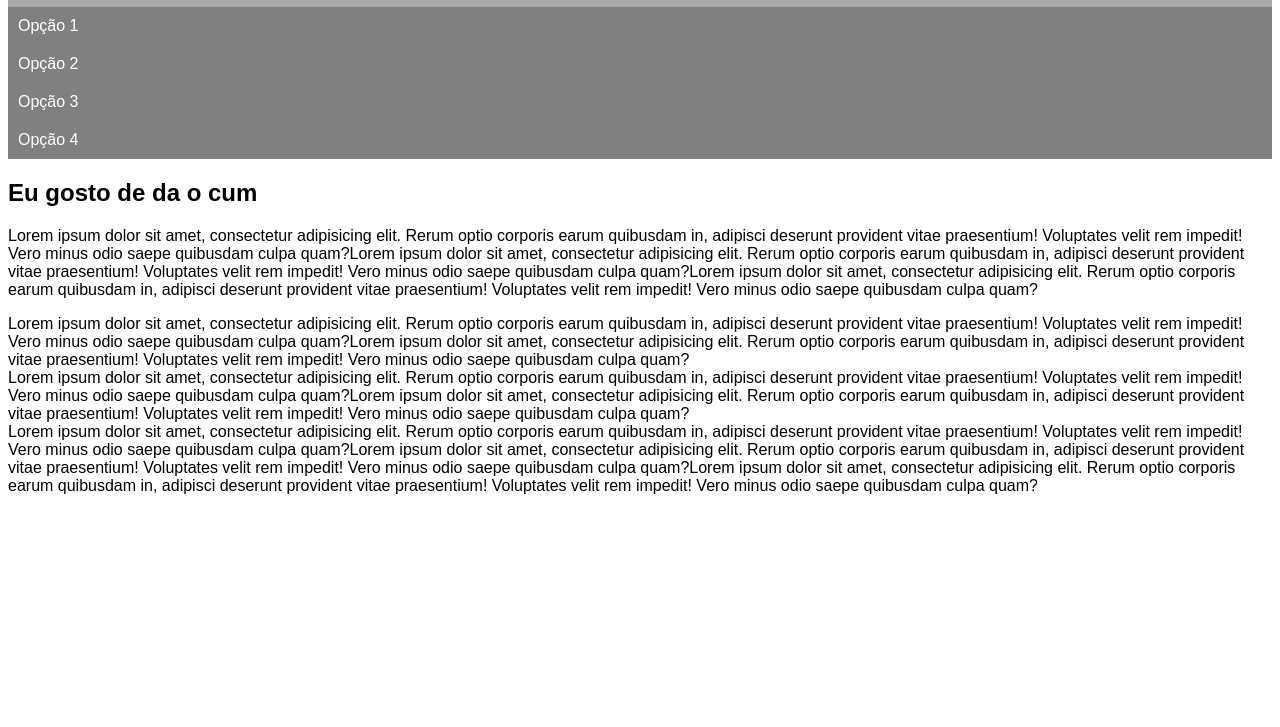
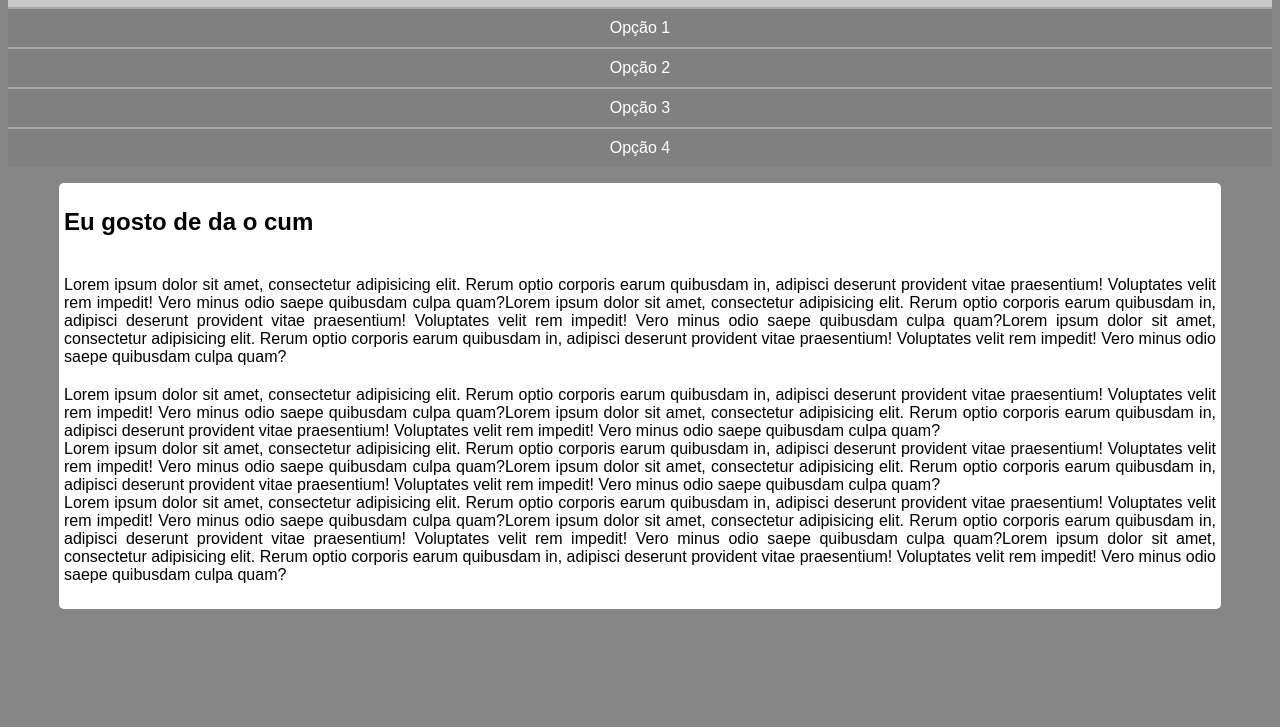
Before and after one commit to Fzago14/HTML-CSS-true, a plain HTML site: page Exercicio/trabalho cap 25/mq005/index.html in a window 1280 px wide. Shown: the part 73-800 px from the top of the page. Drawn offline with Linux system fonts and the light colour scheme.

Commit message:
AVANÇOS

```diff
--- a/Exercicio/trabalho cap 25/mq005/estilo/style.css
+++ b/Exercicio/trabalho cap 25/mq005/estilo/style.css
@@ -6,7 +6,9 @@
     font-family: Arial, Helvetica, sans-serif;
 }
 
-header{ background-color: darkgray;}
+header{ background-color: rgb(202, 201, 201);}
+
+body{background-color: rgb(134, 134, 134);}
 
 header h1{text-align: center;
    color: aliceblue;
@@ -18,4 +20,19 @@ menu > ul > li > a{display: block;
                    padding: 10px;
                    text-decoration: none;
                    color: white;
-                   background-color: grey;}
+                   background-color: grey;
+                   text-align: center;
+                   border-top: 2px solid darkgray;}
+
+menu > ul > li > a:hover{ background-color: darkgray;}
+
+main{background-color: white;
+     border-radius: 5px;
+     width: 90vw;
+     margin: auto;
+     padding: 5px;}
+
+article h2{padding-bottom: 20px;}
+
+article p{ text-align: justify;
+          margin-bottom: 20px;}
--- a/Exercicio/trabalho cap 25/mq005/index.html
+++ b/Exercicio/trabalho cap 25/mq005/index.html
@@ -4,11 +4,12 @@
     <meta charset="UTF-8">
     <meta name="viewport" content="width=device-width, initial-scale=1.0">
     <title>Media Query</title>
+    <link rel="stylesheet" href="">
     <link rel="stylesheet" href="estilo/style.css">
 </head>
 <body>
     <header>
-        <h1>Breakdown Breakdown</h1>
+        <h1>Breakdown Breakdown</h1> <i class="fi fi-sr-menu-burger"></i>
         <menu>
             <ul>
                 <li><a href="#">Opção 1</a></li>
```
